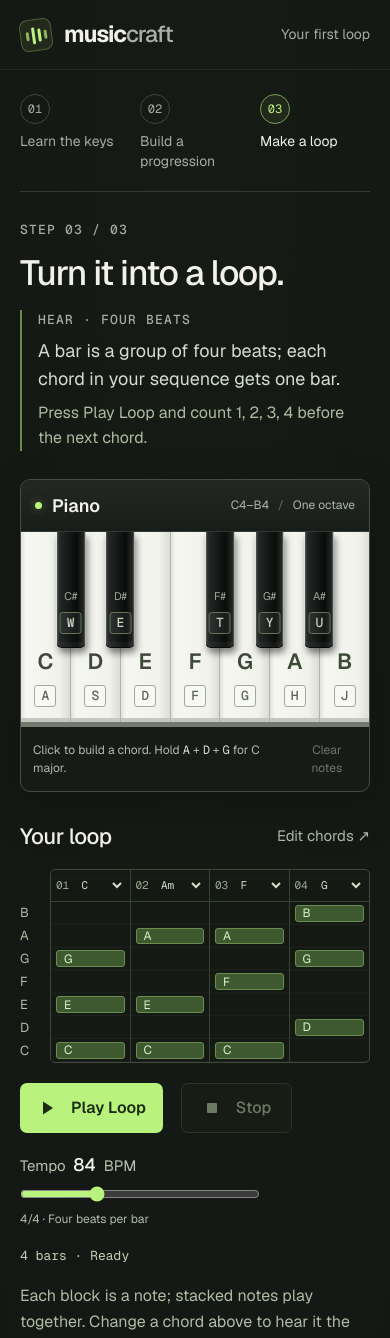
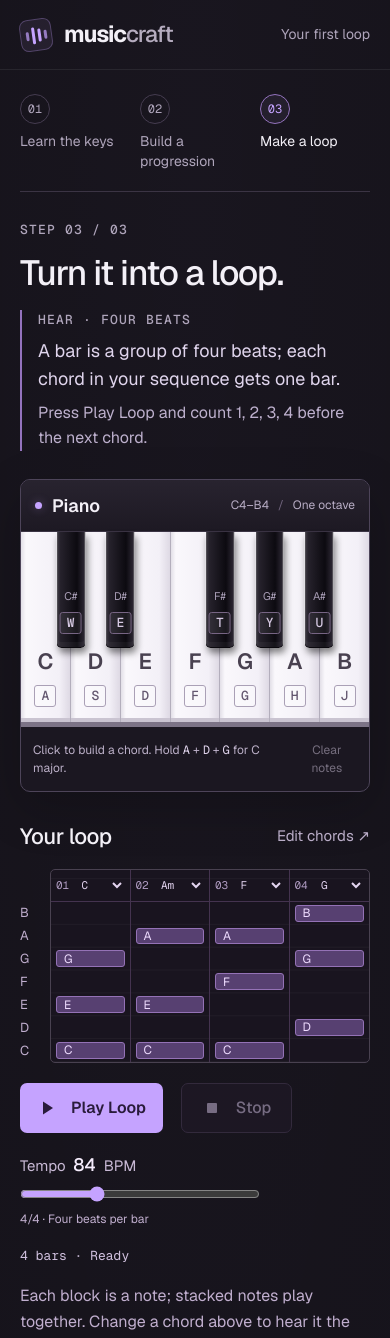
Before and after one commit to sam01-cpu/stormhacks2026, a Next.js app: page /loop in a window 390 px wide. Shown: the top 1338 px of the page. Built offline with nearby package versions, Linux system fonts and the light colour scheme.

Commit message:
changed colour theme to lavender

```diff
--- a/src/app/globals.css
+++ b/src/app/globals.css
@@ -2,12 +2,12 @@
 
 :root {
   color-scheme: dark;
-  --background: #101211;
-  --foreground: #f1f0e9;
-  --surface: #191d1a;
-  --line: #343b35;
-  --muted: #a4ada3;
-  --mint: #b9f27c;
+  --background: #121016;
+  --foreground: #f3f0f7;
+  --surface: #1d1923;
+  --line: #3b3444;
+  --muted: #afa5bb;
+  --accent: #c5a3ff;
 }
 
 @theme inline {
@@ -22,7 +22,7 @@ html { min-height: 100%; background: var(--background); }
 body {
   min-height: 100vh;
   margin: 0;
-  background: radial-gradient(ellipse at 50% 10%, rgb(185 242 124 / 4%), transparent 42rem), var(--background);
+  background: radial-gradient(ellipse at 50% 10%, rgb(197 163 255 / 4%), transparent 42rem), var(--background);
   color: var(--foreground);
   font-family: var(--font-geist-sans), Arial, Helvetica, sans-serif;
   font-size: 18px;
@@ -33,123 +33,123 @@ button, a, input, select { -webkit-tap-highlight-color: transparent; }
 button { cursor: pointer; }
 button:disabled { opacity: .45; cursor: default; }
 a { color: inherit; text-decoration: none; }
-button:focus-visible, a:focus-visible, select:focus-visible, input:focus-visible, summary:focus-visible { outline: 3px solid var(--mint); outline-offset: 5px; }
+button:focus-visible, a:focus-visible, select:focus-visible, input:focus-visible, summary:focus-visible { outline: 3px solid var(--accent); outline-offset: 5px; }
 button, a { touch-action: manipulation; }
 .topbar { display: flex; min-height: 84px; align-items: center; justify-content: space-between; gap: 24px; padding: 0 clamp(24px, 5vw, 72px); border-bottom: 1px solid rgb(255 255 255 / 7%); }
 .brand { display: inline-flex; align-items: center; gap: 12px; font-size: 25px; font-weight: 650; letter-spacing: -1px; }
-.brand > span:last-child > span { color: #aab2aa; font-weight: 450; }
-.brand-mark { display: inline-flex; align-items: center; justify-content: center; gap: 3px; width: 32px; height: 32px; border: 1px solid rgb(185 242 124 / 28%); border-radius: 8px; background: rgb(185 242 124 / 8%); transform: rotate(-8deg); }
-.brand-mark span { width: 3px; border-radius: 4px; background: var(--mint); }
+.brand > span:last-child > span { color: #b5acbf; font-weight: 450; }
+.brand-mark { display: inline-flex; align-items: center; justify-content: center; gap: 3px; width: 32px; height: 32px; border: 1px solid rgb(197 163 255 / 28%); border-radius: 8px; background: rgb(197 163 255 / 8%); transform: rotate(-8deg); }
+.brand-mark span { width: 3px; border-radius: 4px; background: var(--accent); }
 .brand-mark span:nth-child(1), .brand-mark span:nth-child(4) { height: 9px; opacity: .7; }
 .brand-mark span:nth-child(2) { height: 17px; }
 .brand-mark span:nth-child(3) { height: 13px; }
 .session-label { color: var(--muted); font-size: 16px; }
 .studio { width: min(100%, 920px); margin: 0 auto; padding: 36px 36px 40px; }
 .step-nav { display: flex; align-items: center; justify-content: space-between; gap: 24px; padding-bottom: 26px; border-bottom: 1px solid var(--line); }
-.step-link { display: flex; align-items: center; gap: 10px; color: #a4ada3; font-size: 16px; transition: color .18s; }
+.step-link { display: flex; align-items: center; gap: 10px; color: #afa5bb; font-size: 16px; transition: color .18s; }
 .step-link:hover { color: var(--foreground); }
-.step-number { display: grid; width: 34px; height: 34px; flex-shrink: 0; place-items: center; border: 1px solid #3c453d; border-radius: 50%; font-family: var(--font-geist-mono), monospace; font-size: 13px; }
+.step-number { display: grid; width: 34px; height: 34px; flex-shrink: 0; place-items: center; border: 1px solid #453c50; border-radius: 50%; font-family: var(--font-geist-mono), monospace; font-size: 13px; }
 .step-link.is-current { color: var(--foreground); }
-.is-current .step-number { color: var(--mint); border-color: #789d56; background: rgb(185 242 124 / 7%); }
+.is-current .step-number { color: var(--accent); border-color: #9473be; background: rgb(197 163 255 / 7%); }
 .stage-content { animation: arrive .3s ease-out both; }
 .stage-heading { margin: 38px 0 30px; }
 .eyebrow { display: block; color: var(--muted); font-family: var(--font-geist-mono), monospace; font-size: 13px; font-weight: 500; letter-spacing: 1.2px; }
 h1 { margin: 13px 0 13px; font-size: clamp(34px, 4.2vw, 48px); font-weight: 500; letter-spacing: -1.8px; line-height: 1.12; }
-.stage-heading > p { max-width: 650px; margin: 0; color: #b3bcb1; font-size: 19px; line-height: 1.65; }
-.guided-lesson { display: flex; align-items: center; justify-content: space-between; gap: 24px; margin: -4px 0 28px; padding: 0 0 0 16px; border-left: 2px solid #688d48; }
+.stage-heading > p { max-width: 650px; margin: 0; color: #bdb3c9; font-size: 19px; line-height: 1.65; }
+.guided-lesson { display: flex; align-items: center; justify-content: space-between; gap: 24px; margin: -4px 0 28px; padding: 0 0 0 16px; border-left: 2px solid #9473be; }
 .guide-copy { max-width: 580px; }
-.guide-copy p { margin: 8px 0; color: #d4ddce; font-size: 18px; line-height: 1.55; }
-.guide-task { display: block; color: #acbca2; font-size: 16px; line-height: 1.55; }
+.guide-copy p { margin: 8px 0; color: #e0d5ed; font-size: 18px; line-height: 1.55; }
+.guide-task { display: block; color: #bdb0cd; font-size: 16px; line-height: 1.55; }
 .guided-lesson .secondary-button { flex-shrink: 0; }
-.instrument { width: 100%; max-width: 760px; margin: 0 auto; border: 1px solid #444d44; border-radius: 10px; overflow: hidden; background: #171b18; box-shadow: 0 16px 50px rgb(0 0 0 / 20%); }
-.instrument-toolbar { display: flex; min-height: 58px; align-items: center; justify-content: space-between; gap: 12px; padding: 0 22px; background: linear-gradient(180deg, #232824, #191d1a); border-bottom: 1px solid #343b35; }
+.instrument { width: 100%; max-width: 760px; margin: 0 auto; border: 1px solid #4d4459; border-radius: 10px; overflow: hidden; background: #1b1721; box-shadow: 0 16px 50px rgb(0 0 0 / 20%); }
+.instrument-toolbar { display: flex; min-height: 58px; align-items: center; justify-content: space-between; gap: 12px; padding: 0 22px; background: linear-gradient(180deg, #28232f, #1d1923); border-bottom: 1px solid #3b3444; }
 .instrument-name { display: flex; align-items: center; gap: 10px; font-size: 18px; font-weight: 550; }
-.status-dot { width: 7px; height: 7px; border-radius: 50%; background: var(--mint); box-shadow: 0 0 10px rgb(185 242 124 / 35%); }
-.instrument-range { color: #adb7aa; font-size: 14px; }
-.instrument-range > span { padding: 0 6px; color: #667062; }
-.keyboard { position: relative; height: 224px; border-bottom: 5px solid #737b6f; }
+.status-dot { width: 7px; height: 7px; border-radius: 50%; background: var(--accent); box-shadow: 0 0 10px rgb(197 163 255 / 35%); }
+.instrument-range { color: #b8adc5; font-size: 14px; }
+.instrument-range > span { padding: 0 6px; color: #71657e; }
+.keyboard { position: relative; height: 224px; border-bottom: 5px solid #7c7386; }
 .keyboard button { touch-action: none; user-select: none; }
 .keyboard kbd { display: grid; width: 22px; height: 22px; flex-shrink: 0; place-items: center; border: 1px solid; border-radius: 3px; font-weight: 500; line-height: 1; }
 .white-keys { display: flex; height: 100%; }
-.white-key { display: flex; flex: 1; min-width: 0; flex-direction: column; align-items: center; justify-content: flex-end; gap: 7px; padding: 0 0 15px; border: 0; border-right: 1px solid #adb4a8; color: #3e4938; background: linear-gradient(90deg, #e0e2dc, #f7f7f2 10%, #f1f2ec 78%, #dbddd6); box-shadow: inset 0 -4px 0 #c5c8c1; transition: background .12s; }
+.white-key { display: flex; flex: 1; min-width: 0; flex-direction: column; align-items: center; justify-content: flex-end; gap: 7px; padding: 0 0 15px; border: 0; border-right: 1px solid #b3aebc; color: #494150; background: linear-gradient(90deg, #e2dfe7, #faf8fc 10%, #f3f0f7 78%, #ded9e4); box-shadow: inset 0 -4px 0 #cac4d1; transition: background .12s; }
 .white-key:last-child { border-right: 0; }
 .white-key > span { font-size: 24px; font-weight: 600; }
-.white-key kbd { border-color: #a0aa98; background: rgb(255 255 255 / 35%); font-family: var(--font-geist-mono), monospace; color: #596650; font-size: 13px; }
-.white-key.is-selected kbd { border-color: #7f9d66; color: #345322; }
-.white-key:hover { background: #e0ecd5; }
-.white-key.is-selected { background: linear-gradient(90deg, #b5d293, #dcf4c3 12%, #cce8ad 78%, #a9c58c); box-shadow: inset 0 -4px 0 #8dab70; color: #345322; }
-.black-key { position: absolute; z-index: 1; top: 0; display: flex; width: 8.3%; height: 61%; flex-direction: column; align-items: center; justify-content: flex-end; gap: 7px; padding: 0 0 13px; transform: translateX(-50%); border: 1px solid #080a09; border-top: 0; border-radius: 0 0 5px 5px; background: linear-gradient(90deg, #383c39, #222624 10%, #0a0c0b 72%, #282d29); color: #9ca598; box-shadow: 2px 5px 7px rgb(0 0 0 / 48%), inset 0 -5px 0 rgb(255 255 255 / 4%); font-size: 14px; }
-.black-key kbd { border-color: #65735e; background: rgb(255 255 255 / 6%); font-family: var(--font-geist-mono), monospace; color: #c9d4c3; font-size: 13px; }
-.black-key.is-selected kbd { border-color: #a2c587; color: #e0f7ce; }
-.black-key:hover { background: #36422f; }
-.black-key.is-selected { background: linear-gradient(90deg, #638744, #344d25 65%, #55713e); color: #e0f7ce; }
+.white-key kbd { border-color: #aaa0b6; background: rgb(255 255 255 / 35%); font-family: var(--font-geist-mono), monospace; color: #63566f; font-size: 13px; }
+.white-key.is-selected kbd { border-color: #9d7fbf; color: #4c3267; }
+.white-key:hover { background: #ece2f8; }
+.white-key.is-selected { background: linear-gradient(90deg, #c5a7e7, #e6d6ff 12%, #d8c0f5 78%, #b69bd6); box-shadow: inset 0 -4px 0 #9f7fbe; color: #4c3267; }
+.black-key { position: absolute; z-index: 1; top: 0; display: flex; width: 8.3%; height: 61%; flex-direction: column; align-items: center; justify-content: flex-end; gap: 7px; padding: 0 0 13px; transform: translateX(-50%); border: 1px solid #0a080d; border-top: 0; border-radius: 0 0 5px 5px; background: linear-gradient(90deg, #3c3842, #26222c 10%, #0c0a10 72%, #2d2834); color: #a99eb6; box-shadow: 2px 5px 7px rgb(0 0 0 / 48%), inset 0 -5px 0 rgb(255 255 255 / 4%); font-size: 14px; }
+.black-key kbd { border-color: #776584; background: rgb(255 255 255 / 6%); font-family: var(--font-geist-mono), monospace; color: #d6c9e3; font-size: 13px; }
+.black-key.is-selected kbd { border-color: #bea2df; color: #f0e1ff; }
+.black-key:hover { background: #43344f; }
+.black-key.is-selected { background: linear-gradient(90deg, #725093, #46305f 65%, #63447e); color: #f0e1ff; }
 .keyboard button:focus-visible { outline-offset: -5px; }
-.piano-footer { display: flex; min-height: 54px; align-items: center; justify-content: space-between; gap: 12px; padding: 10px 20px; color: #b0baac; font-size: 14px; }
-.piano-footer kbd { color: #d5dece; font-size: 13px; }
-.text-button { padding: 4px 0; border: 0; background: transparent; color: #d7dfd1; font-size: 14px; }
-.text-button:hover, .text-link:hover, .back-link:hover { color: var(--mint); }
+.piano-footer { display: flex; min-height: 54px; align-items: center; justify-content: space-between; gap: 12px; padding: 10px 20px; color: #bcb0c8; font-size: 14px; }
+.piano-footer kbd { color: #e1d5ed; font-size: 13px; }
+.text-button { padding: 4px 0; border: 0; background: transparent; color: #e3d7ef; font-size: 14px; }
+.text-button:hover, .text-link:hover, .back-link:hover { color: var(--accent); }
 .keys-lesson { display: flex; align-items: center; justify-content: space-between; gap: 24px; margin: 30px auto 0; max-width: 760px; }
 .note-feedback { flex: 1; }
 .note-feedback strong { display: block; margin-top: 9px; font-size: 26px; font-weight: 500; }
-.note-feedback p { max-width: 460px; margin: 8px 0 0; color: #b3bcb1; font-size: 17px; line-height: 1.6; }
+.note-feedback p { max-width: 460px; margin: 8px 0 0; color: #bdb3c9; font-size: 17px; line-height: 1.6; }
 .chord-recipe { display: flex; flex-wrap: wrap; align-items: center; gap: 8px; margin: 16px 0 12px; }
-.chord-note { display: flex; min-width: 46px; flex-direction: column; align-items: center; gap: 4px; padding: 10px 8px; border: 1px solid #424c3d; border-radius: 6px; background: #1a2018; }
-.chord-note b { color: #d8e5ce; font-size: 22px; font-weight: 550; line-height: 1; }
-.chord-note small { color: #b2bfaa; font-size: 12px; }
-.chord-note.is-root { border-color: #7eaa59; background: rgb(185 242 124 / 9%); }
-.chord-note.is-root b, .chord-note.is-root small { color: var(--mint); }
-.chord-operator { color: #9eaf93; font-size: 18px; }
-.chord-result { max-width: 112px; color: #dcebcf; font-size: 17px; font-weight: 500; line-height: 1.4; }
+.chord-note { display: flex; min-width: 46px; flex-direction: column; align-items: center; gap: 4px; padding: 10px 8px; border: 1px solid #4c4059; border-radius: 6px; background: #211a29; }
+.chord-note b { color: #e5d8f3; font-size: 22px; font-weight: 550; line-height: 1; }
+.chord-note small { color: #c2b2d0; font-size: 12px; }
+.chord-note.is-root { border-color: #a382ce; background: rgb(197 163 255 / 9%); }
+.chord-note.is-root b, .chord-note.is-root small { color: var(--accent); }
+.chord-operator { color: #b29fc5; font-size: 18px; }
+.chord-result { max-width: 112px; color: #ebdcfa; font-size: 17px; font-weight: 500; line-height: 1.4; }
 .primary-button, .secondary-button { display: inline-flex; min-height: 50px; align-items: center; justify-content: center; gap: 14px; padding: 12px 20px; border: 1px solid transparent; border-radius: 7px; font-size: 16px; font-weight: 600; white-space: nowrap; transition: background .18s, transform .18s; }
-.primary-button { background: var(--mint); color: #1c2b13; }
-.primary-button:hover { background: #c9ff90; transform: translateY(-1px); }
-.secondary-button { border-color: #485443; background: #1b2218; color: #d7efc4; font-weight: 500; }
-.secondary-button:hover { background: #2a3624; }
+.primary-button { background: var(--accent); color: #291b3b; }
+.primary-button:hover { background: #d7bfff; transform: translateY(-1px); }
+.secondary-button { border-color: #554565; background: #241b2e; color: #ead7ff; font-weight: 500; }
+.secondary-button:hover { background: #382945; }
 .primary-button svg, .secondary-button svg { width: 20px; height: 20px; }
 .stage-navigation { display: flex; align-items: center; justify-content: space-between; gap: 24px; margin-top: 36px; padding-top: 24px; border-top: 1px solid var(--line); }
-.footer-hint { color: #a4ada0; font-size: 15px; line-height: 1.5; }
-.back-link { color: #c0c9bc; font-size: 16px; }
+.footer-hint { color: #b2a7bf; font-size: 15px; line-height: 1.5; }
+.back-link { color: #cbc0d7; font-size: 16px; }
 .progression-section, .loop-section { margin-top: 28px; }
 .section-heading { display: flex; align-items: center; justify-content: space-between; gap: 16px; margin-bottom: 16px; }
 h2 { margin: 0; font-size: 22px; font-weight: 500; letter-spacing: -.5px; }
-.section-heading > span, .text-link { color: #abb7a5; font-size: 15px; }
-.bar-list { display: grid; grid-template-columns: repeat(4, minmax(0, 1fr)); border: 1px solid #3a4337; border-radius: 8px; background: #1a1f1a; overflow: hidden; }
-.builder-hint { margin: 0 0 16px; color: #b3bcb1; font-size: 17px; line-height: 1.6; }
-.bar-card { min-width: 0; padding: 17px 15px 12px; border-right: 1px solid #3a4337; }
+.section-heading > span, .text-link { color: #baadc8; font-size: 15px; }
+.bar-list { display: grid; grid-template-columns: repeat(4, minmax(0, 1fr)); border: 1px solid #45394f; border-radius: 8px; background: #211a28; overflow: hidden; }
+.builder-hint { margin: 0 0 16px; color: #bdb3c9; font-size: 17px; line-height: 1.6; }
+.bar-card { min-width: 0; padding: 17px 15px 12px; border-right: 1px solid #45394f; }
 .bar-card:last-child { border-right: 0; }
 .bar-card .eyebrow { font-size: 12px; }
-.bar-card select { width: 100%; min-height: 44px; margin: 10px 0 6px; padding: 4px 0; border: 0; background: transparent; color: var(--mint); font-size: 18px; font-weight: 550; cursor: pointer; }
-.bar-card option { background: #1a1f1a; color: var(--foreground); }
-.bar-bottom { display: flex; flex-wrap: wrap; align-items: center; justify-content: space-between; gap: 8px; color: #b8c4b0; font-size: 15px; }
+.bar-card select { width: 100%; min-height: 44px; margin: 10px 0 6px; padding: 4px 0; border: 0; background: transparent; color: var(--accent); font-size: 18px; font-weight: 550; cursor: pointer; }
+.bar-card option { background: #211a28; color: var(--foreground); }
+.bar-bottom { display: flex; flex-wrap: wrap; align-items: center; justify-content: space-between; gap: 8px; color: #ccbcd9; font-size: 15px; }
 .bar-note-summary { display: flex; flex-direction: column; gap: 4px; }
-.bar-note-summary small { color: #a4b19c; font-size: 13px; }
-.audition-button { display: inline-flex; height: 44px; flex-shrink: 0; align-items: center; justify-content: center; gap: 5px; padding: 0 10px; border: 1px solid #434f3c; border-radius: 6px; background: transparent; color: #c4e5a6; font-size: 14px; }
-.audition-button:hover { background: #2b3923; }
+.bar-note-summary small { color: #b7a6c7; font-size: 13px; }
+.audition-button { display: inline-flex; height: 44px; flex-shrink: 0; align-items: center; justify-content: center; gap: 5px; padding: 0 10px; border: 1px solid #544265; border-radius: 6px; background: transparent; color: #d9baf5; font-size: 14px; }
+.audition-button:hover { background: #3b294c; }
 .audition-button svg { width: 16px; height: 16px; }
-.theory-details { margin-top: 20px; color: #b6c0b2; font-size: 17px; line-height: 1.65; }
-.theory-details summary { width: fit-content; color: #d4dfcd; cursor: pointer; }
+.theory-details { margin-top: 20px; color: #c5b7d2; font-size: 17px; line-height: 1.65; }
+.theory-details summary { width: fit-content; color: #e2d4ee; cursor: pointer; }
 .theory-details p { max-width: 720px; margin: 14px 0 0; }
-.theory-details strong { color: #e4eddf; font-weight: 500; }
+.theory-details strong { color: #efe4f8; font-weight: 500; }
 .piano-roll { display: grid; grid-template-columns: 30px minmax(0, 1fr); height: 196px; }
-.pitch-labels { display: grid; grid-template-rows: repeat(7, 1fr); padding-top: 32px; color: #aebba5; font-size: 13px; }
+.pitch-labels { display: grid; grid-template-rows: repeat(7, 1fr); padding-top: 32px; color: #c0aece; font-size: 13px; }
 .pitch-labels span { display: flex; align-items: center; }
-.roll-grid { position: relative; display: grid; grid-template-columns: repeat(4, minmax(0, 1fr)); overflow: hidden; border: 1px solid #3e4938; border-radius: 5px; background: #141914; }
-.roll-column { position: relative; border-right: 1px solid #354330; background: linear-gradient(to bottom, transparent calc(100% - 1px), rgb(255 255 255 / 7%) 100%) 0 32px / 100% calc((100% - 32px) / 7); }
+.roll-grid { position: relative; display: grid; grid-template-columns: repeat(4, minmax(0, 1fr)); overflow: hidden; border: 1px solid #494150; border-radius: 5px; background: #19141f; }
+.roll-column { position: relative; border-right: 1px solid #44334f; background: linear-gradient(to bottom, transparent calc(100% - 1px), rgb(255 255 255 / 7%) 100%) 0 32px / 100% calc((100% - 32px) / 7); }
 .roll-column:last-of-type { border-right: 0; }
-.roll-column.is-playing { background-color: rgb(185 242 124 / 5%); }
-.roll-bar-name { display: flex; height: 32px; align-items: center; justify-content: space-between; padding: 0 10px; border-bottom: 1px solid #354330; color: #9baa90; font-family: var(--font-geist-mono), monospace; font-size: 13px; }
-.roll-bar-name strong { color: #d4e0ca; font-weight: 500; }
-.roll-chord-select { min-width: 0; max-width: calc(100% - 20px); border: 0; background: transparent; color: #d4e0ca; font: inherit; cursor: pointer; }
-.roll-chord-select option { background: #1a1f1a; color: var(--foreground); }
-.roll-note { position: absolute; top: calc(32px + var(--row) * ((100% - 32px) / 7) + 3px); left: 5px; display: flex; width: calc(100% - 10px); height: calc((100% - 32px) / 7 - 6px); align-items: center; padding-left: 7px; border: 1px solid #6a8d50; border-radius: 3px; background: #3e5930; color: #d9f4c5; font-size: 12px; }
-.playhead { position: absolute; top: 0; bottom: 0; width: 2px; background: #daf6b8; box-shadow: 0 0 12px rgb(185 242 124 / 50%); pointer-events: none; }
+.roll-column.is-playing { background-color: rgb(197 163 255 / 5%); }
+.roll-bar-name { display: flex; height: 32px; align-items: center; justify-content: space-between; padding: 0 10px; border-bottom: 1px solid #44334f; color: #b09cc2; font-family: var(--font-geist-mono), monospace; font-size: 13px; }
+.roll-bar-name strong { color: #e3d4f0; font-weight: 500; }
+.roll-chord-select { min-width: 0; max-width: calc(100% - 20px); border: 0; background: transparent; color: #e3d4f0; font: inherit; cursor: pointer; }
+.roll-chord-select option { background: #211a28; color: var(--foreground); }
+.roll-note { position: absolute; top: calc(32px + var(--row) * ((100% - 32px) / 7) + 3px); left: 5px; display: flex; width: calc(100% - 10px); height: calc((100% - 32px) / 7 - 6px); align-items: center; padding-left: 7px; border: 1px solid #9472b6; border-radius: 3px; background: #574071; color: #efdcff; font-size: 12px; }
+.playhead { position: absolute; top: 0; bottom: 0; width: 2px; background: #e7d2ff; box-shadow: 0 0 12px rgb(197 163 255 / 50%); pointer-events: none; }
 .transport { display: flex; align-items: center; gap: 24px; margin-top: 20px; }
-.tempo-control { display: flex; flex: 1; max-width: 240px; flex-direction: column; gap: 8px; color: #b8c3b2; font-size: 15px; }
-.tempo-control strong { padding: 0 4px; color: #eef4e8; font-size: 18px; font-weight: 500; }
-.tempo-control input { width: 100%; accent-color: var(--mint); cursor: pointer; }
-.tempo-control small { color: #aebba5; font-size: 12px; }
-.beat-readout { margin-left: auto; color: #c1cfb8; font-family: var(--font-geist-mono), monospace; font-size: 13px; }
-.loop-hint { margin: 18px 0 0; color: #aebba5; font-size: 16px; line-height: 1.6; }
+.tempo-control { display: flex; flex: 1; max-width: 240px; flex-direction: column; gap: 8px; color: #c8b9d5; font-size: 15px; }
+.tempo-control strong { padding: 0 4px; color: #f5ecfc; font-size: 18px; font-weight: 500; }
+.tempo-control input { width: 100%; accent-color: var(--accent); cursor: pointer; }
+.tempo-control small { color: #c0aece; font-size: 12px; }
+.beat-readout { margin-left: auto; color: #d1c1df; font-family: var(--font-geist-mono), monospace; font-size: 13px; }
+.loop-hint { margin: 18px 0 0; color: #c0aece; font-size: 16px; line-height: 1.6; }
 .audio-error { margin: 16px 0 0; color: #ffd9a4; font-size: 16px; line-height: 1.5; }
 @keyframes arrive { from { opacity: 0; transform: translateY(8px); } to { opacity: 1; transform: translateY(0); } }
 @media (min-width: 900px) and (min-height: 900px) { .studio { padding-top: 46px; } .stage-heading { margin-top: 52px; margin-bottom: 38px; } .keyboard { height: 250px; } .stage-navigation { margin-top: 44px; } }
@@ -177,7 +177,7 @@ h2 { margin: 0; font-size: 22px; font-weight: 500; letter-spacing: -.5px; }
   .note-feedback p { font-size: 17px; }
   .bar-list { grid-template-columns: repeat(2, minmax(0, 1fr)); }
   .bar-card:nth-child(2) { border-right: 0; }
-  .bar-card:nth-child(-n+2) { border-bottom: 1px solid #3a4337; }
+  .bar-card:nth-child(-n+2) { border-bottom: 1px solid #45394f; }
   .bar-card select { font-size: 19px; }
   .stage-navigation { align-items: flex-start; flex-direction: column; gap: 20px; margin-top: 28px; }
   .stage-navigation .primary-button { width: 100%; justify-content: space-between; }
```
